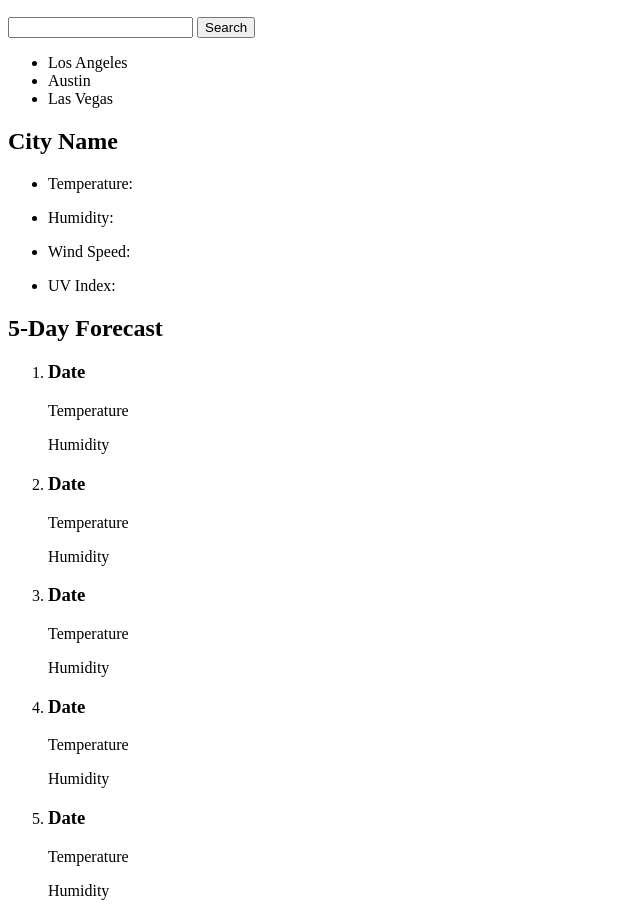
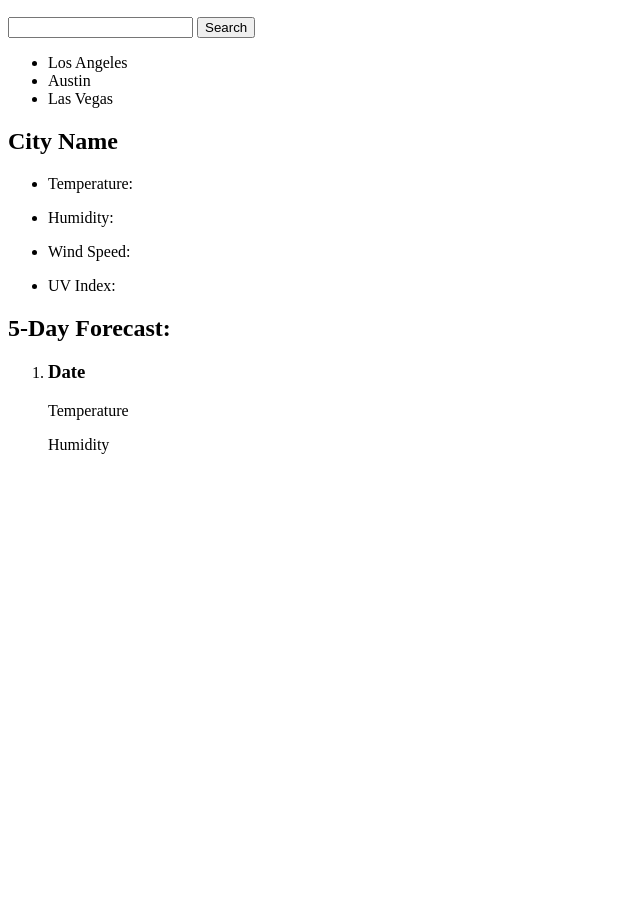
Before and after one commit to jesusefraingonzalez/weather-app, a plain HTML site: page index.html in a window 1280 px wide. Shown: the part 110-1026 px from the top of the page, without its empty margins (0-640 px from the left). After the commit the page ends 800 px from the top, so only its background shows below. Drawn offline with nearby package versions, Linux system fonts and the light colour scheme.

Commit message:
removed forecast cards, left one template

```diff
--- a/index.html
+++ b/index.html
@@ -35,33 +35,12 @@
                 <li>UV Index: <p id="current-uv"></p></li>
             </ul>
         </div>
-        <h2>5-Day Forecast</h2>
+        <h2>5-Day Forecast:</h2>
         <ol id="five-day-forecast">
-            <li id="day-1" class="day-card">
+            <li id="day-template" class="day-card hide">
                 <h3>Date</h3>
                 <p>Temperature</p>
                 <p>Humidity</p>
-            </li>
-            <li id="day-2" class="day-card">
-                <h3>Date</h3>
-                <p>Temperature</p>
-                <p>Humidity</p>
-            </li>
-            <li id="day-3" class="day-card">
-                <h3>Date</h3>
-                <p>Temperature</p>
-                <p>Humidity</p>
-            </li>
-            <li id="day-4" class="day-card">
-                <h3>Date</h3>
-                <p>Temperature</p>
-                <p>Humidity</p>
-            </li>
-            <li id="day-5" class="day-card">
-                <h3>Date</h3>
-                <p>Temperature</p>
-                <p>Humidity</p>
-            </li>
 
         </ol>
     </div>
```
